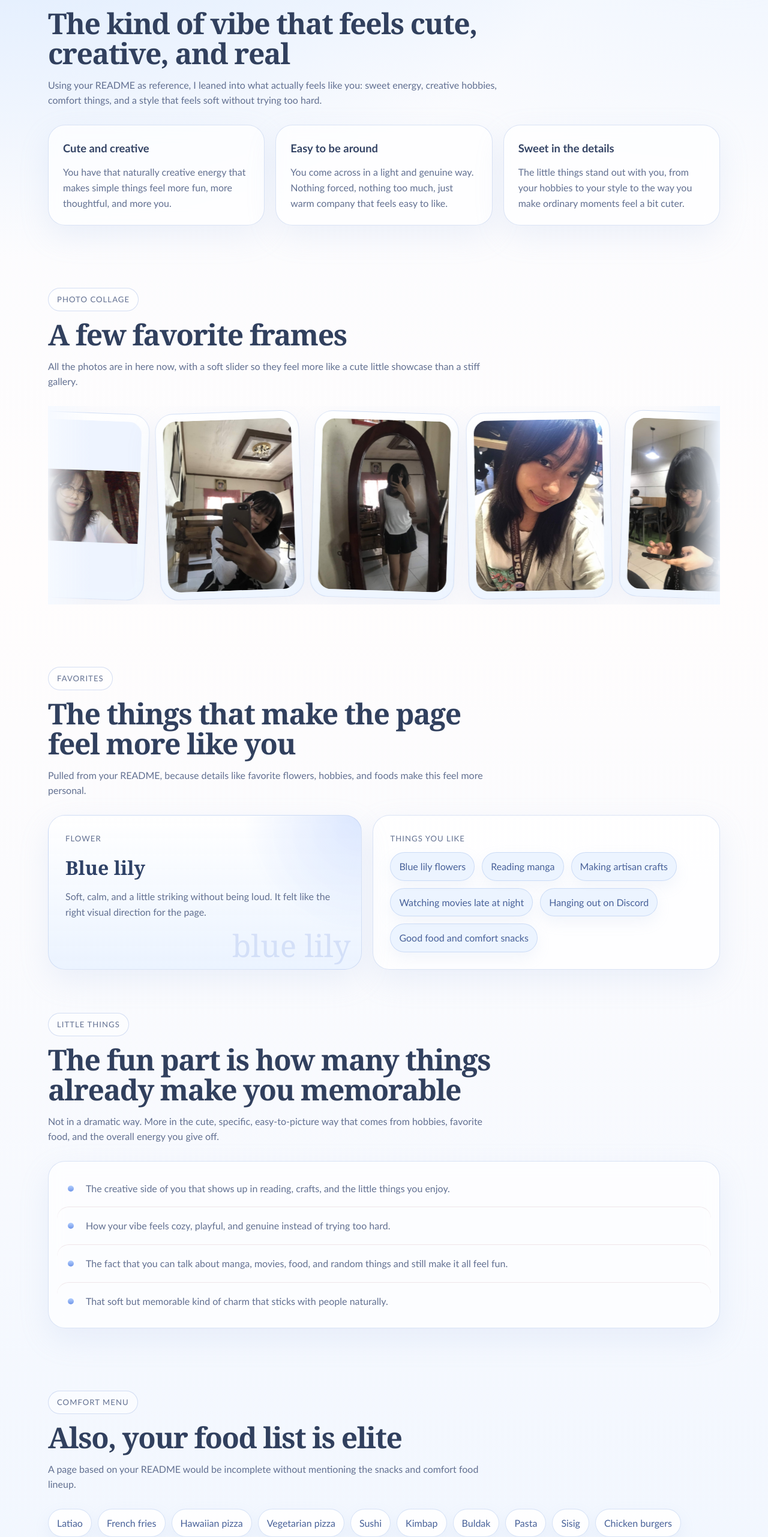
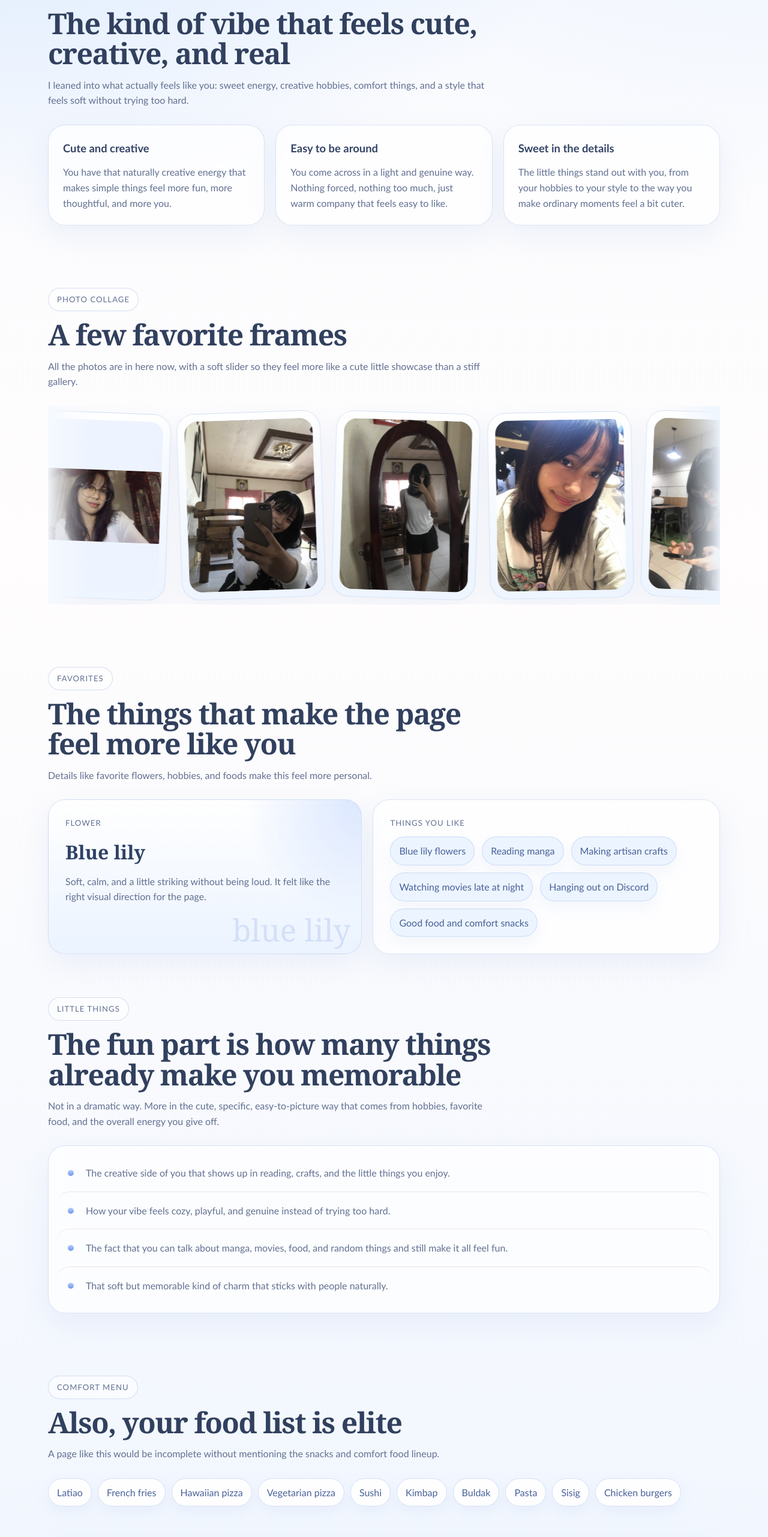
Before and after one commit to Necookie/EU-see, a React (Vite) app: page / in a window 1280 px wide. Shown: the part 803-3366 px from the top of the page at 60% size. Built offline with nearby package versions, Linux system fonts and the light colour scheme.

Commit message:
changed text

```diff
--- a/src/App.jsx
+++ b/src/App.jsx
@@ -110,7 +110,7 @@ function App() {
           <SectionHeading
             eyebrow="Presence"
             title="The kind of vibe that feels cute, creative, and real"
-            text="Using your README as reference, I leaned into what actually feels like you: sweet energy, creative hobbies, comfort things, and a style that feels soft without trying too hard."
+            text="I leaned into what actually feels like you: sweet energy, creative hobbies, comfort things, and a style that feels soft without trying too hard."
           />
 
           <div className="card-grid">
@@ -145,7 +145,7 @@ function App() {
           <SectionHeading
             eyebrow="Favorites"
             title="The things that make the page feel more like you"
-            text="Pulled from your README, because details like favorite flowers, hobbies, and foods make this feel more personal."
+            text="Details like favorite flowers, hobbies, and foods make this feel more personal."
           />
 
           <div className="favorites-layout">
@@ -192,7 +192,7 @@ function App() {
           <SectionHeading
             eyebrow="Comfort Menu"
             title="Also, your food list is elite"
-            text="A page based on your README would be incomplete without mentioning the snacks and comfort food lineup."
+            text="A page like this would be incomplete without mentioning the snacks and comfort food lineup."
           />
 
           <div className="tag-list food-tags">
@@ -208,7 +208,7 @@ function App() {
           <SectionHeading
             eyebrow="Why I made this"
             title="Because your own little intro already had a cute vibe to build from"
-            text="So I used your README as the reference point and turned it into something softer and more personal. Still simple, still light, just a bit more you."
+            text="So I turned that into something softer and more personal. Still simple, still light, just a bit more you."
           />
         </section>
       </main>
```
